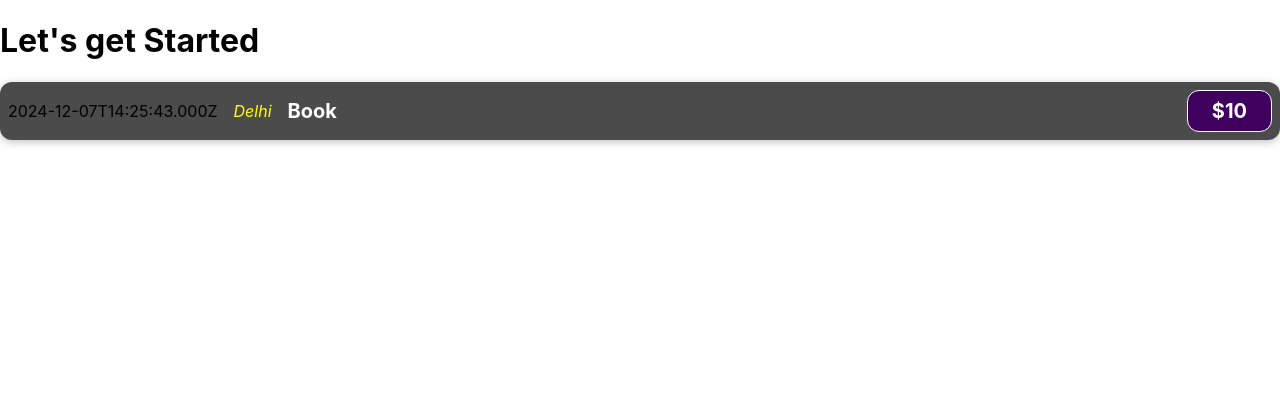
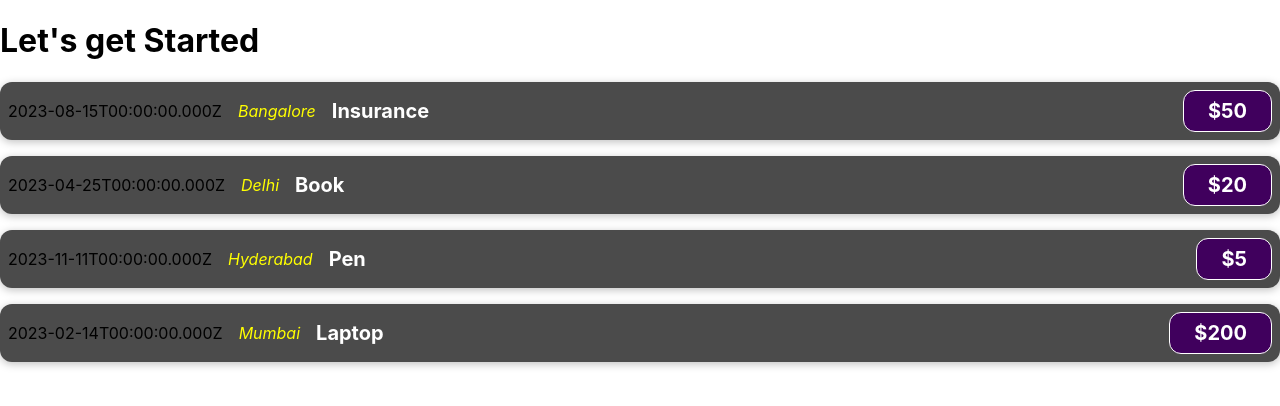
Before and after one commit to vickyaltitude/sharpenerReact-project1, a React (Create React App) app: page / in a window 1280 px wide. Shown: the top 406 px of the page. Built offline with nearby package versions, Linux system fonts and the light colour scheme.

Commit message:
used props to pass data to child components

```diff
--- a/src/App.js
+++ b/src/App.js
@@ -3,9 +3,32 @@
 function App() {
   return (
     <div>
-    <h1>Let's get Started</h1>
-    <ExpenseItem />
-  </div>
+      <h1>Let's get Started</h1>
+      <ExpenseItem
+        date={new Date(2023, 7, 15)}
+        title="Insurance"
+        price="50"
+        location="Bangalore"
+      ></ExpenseItem>
+      <ExpenseItem
+        date={new Date(2023, 3, 25)}
+        title="Book"
+        price="20"
+        location='Delhi'
+      ></ExpenseItem>
+      <ExpenseItem
+        date={new Date(2023, 10, 11)}
+        title="Pen"
+        price="5"
+        location='Hyderabad'
+      ></ExpenseItem>
+      <ExpenseItem
+        date={new Date(2023, 1, 14)}
+        title="Laptop"
+        price="200"
+        location='Mumbai'
+      ></ExpenseItem>
+    </div>
   );
 }
 
--- a/src/components/ExpenseItem.js
+++ b/src/components/ExpenseItem.js
@@ -1,20 +1,17 @@
 
 import "./ExpenseItem.css";
 
-function ExpenseItem() {
-    let showDate = new Date().toISOString()
-    let location = 'Delhi';
-    let product = 'Book';
-    let price = 10;
+function ExpenseItem(props) {
+
   return (
-    <div className='expense-item'>
-      <div>{showDate}</div>
-      <div className='expense-item__location'>{location}</div>
-      <div className='expense-item__description'>
-        <h2>{product}</h2>
-        <div className='expense-item__price'>${price}</div>
-      </div>
+    <div className="expense-item">
+    <div>{props.date.toISOString()}</div>
+    <div className='expense-item__location'>{props.location}</div>
+    <div className="expense-item__description">
+      <h2>{props.title}</h2>
+      <div className="expense-item__price">${props.price}</div>
     </div>
+  </div>
   );
 }
 
```
